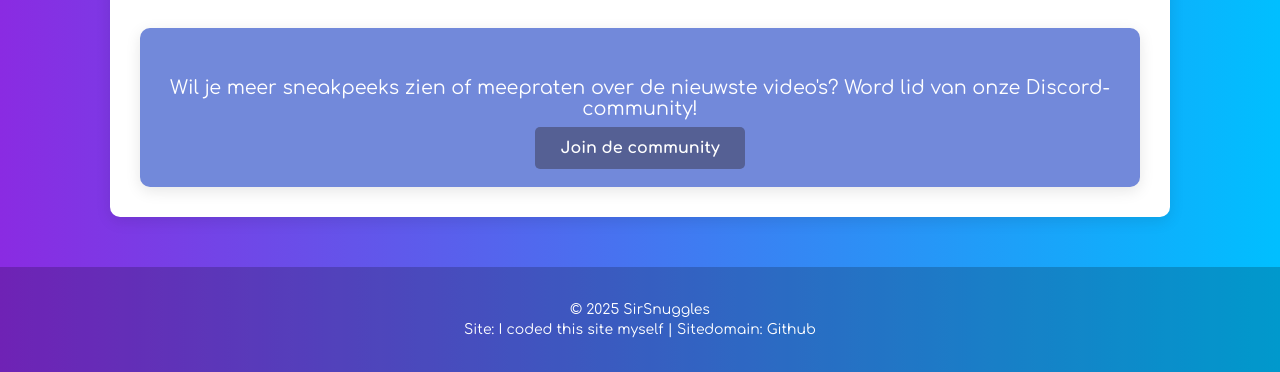
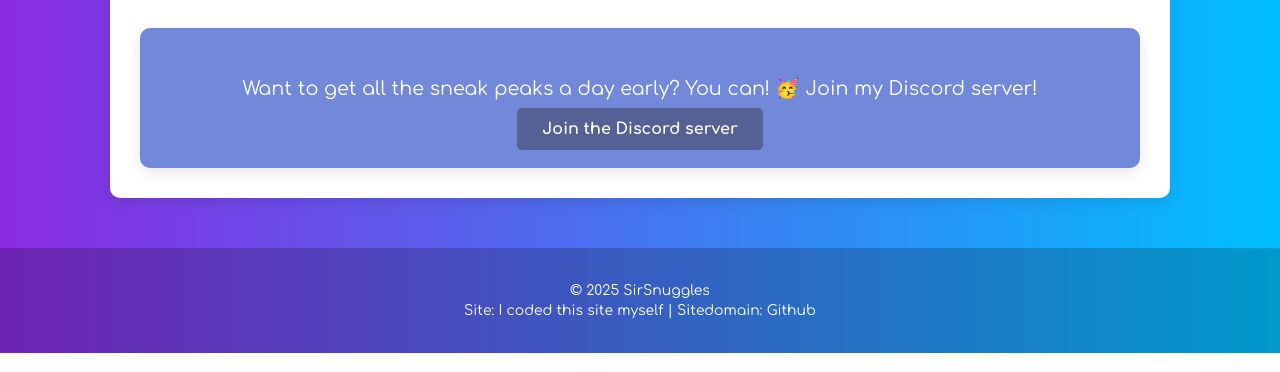
Before and after one commit to sirsnuggles1/home, a plain HTML site: page sneakpeeks.html in a window 1280 px wide. Shown: the part 833-1205 px from the top of the page. Drawn offline with Linux system fonts and the light colour scheme.

Commit message:
Update sneakpeeks.html

```diff
--- a/sneakpeeks.html
+++ b/sneakpeeks.html
@@ -128,7 +128,7 @@
         }
 
         .discord-btn:hover {
-            background-color: #6778b7;
+            background-color: #5865F2
         }
 
         /* Footer */
@@ -186,8 +186,8 @@
         </div>
 
         <div class="discord-section">
-            <p>Wil je meer sneakpeeks zien of meepraten over de nieuwste video's? Word lid van onze Discord-community!</p>
-            <a href="https://discord.com/invite/wwU6qvSEy3" class="discord-btn">Join de community</a>
+            <p>Want to get all the sneak peaks a day early? You can! 🥳 Join my Discord server!</p>
+            <a href="https://discord.com/invite/wwU6qvSEy3" class="discord-btn">Join the Discord server</a>
         </div>
     </div>
 
```
